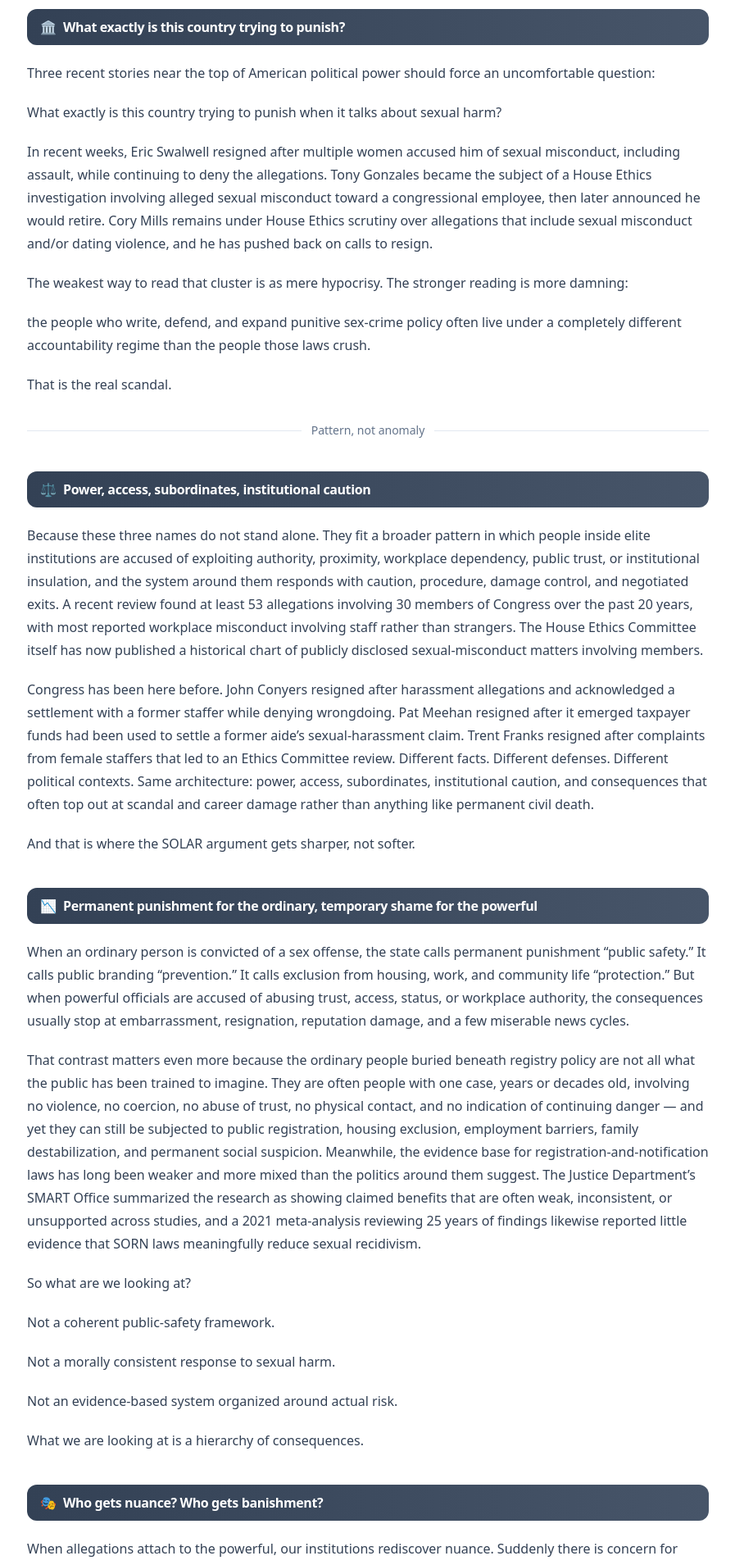
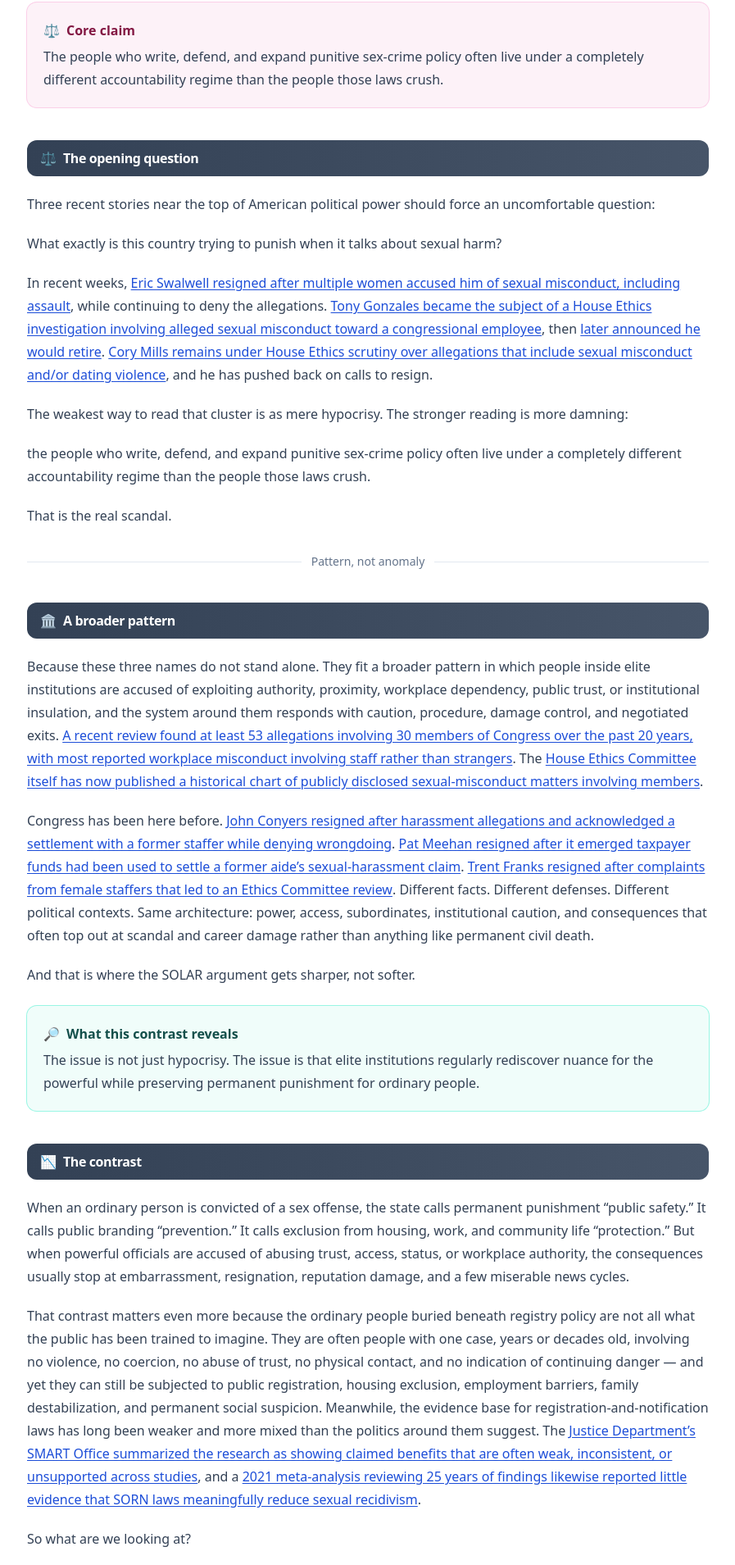
Before and after one commit to projectsolarrecon/Solar, a React (Vite) app: page /blog/permanent-punishment-public-temporary-shame-powerful in a window 1280 px wide. Shown: the part 758-2667 px from the top of the page at 82% size, without its empty margins (191-1088 px from the left). Built offline with nearby package versions, Linux system fonts and the light colour scheme.

Commit message:
Update PermanentPunishmentPublicTemporaryShame.tsx

```diff
--- a/src/pages/blog/PermanentPunishmentPublicTemporaryShame.tsx
+++ b/src/pages/blog/PermanentPunishmentPublicTemporaryShame.tsx
@@ -1,7 +1,7 @@
 import React from "react";
 import { Link } from "react-router-dom";
 import BlogLayout from "../../components/layouts/BlogLayout";
-import { BandHeader, PullQuote, Divider } from "../../components/solar";
+import { BandHeader, Callout, PullQuote, Divider } from "../../components/solar";
 
 const linkCls = "text-blue-700 underline underline-offset-2 hover:text-blue-900";
 
@@ -9,7 +9,7 @@ export default function PermanentPunishmentPublicTemporaryShame(): JSX.Element {
   return (
     <BlogLayout
       title="Permanent Punishment for the Public, Temporary Shame for the Powerful"
-      description="Three recent stories near the top of American political power force a harder question: what exactly is this country trying to punish when it talks about sexual harm?"
+      description="Three recent stories near the top of American political power should force an uncomfortable question: what exactly is this country trying to punish when it talks about sexual harm?"
       keywords="sex offender registry, congressional ethics, political hypocrisy, sexual misconduct, public safety theater, systemic accountability"
       date="2026-04-22"
       readTime="10 min"
@@ -17,141 +17,207 @@ export default function PermanentPunishmentPublicTemporaryShame(): JSX.Element {
       lede="Three recent stories near the top of American political power should force an uncomfortable question: what exactly is this country trying to punish when it talks about sexual harm?"
     >
       <article className="prose prose-slate max-w-none">
-        <BandHeader title="What exactly is this country trying to punish?" icon="🏛️" />
+        <Callout variant="policy" title="Core claim" icon="⚖️">
+          <p>
+            The people who write, defend, and expand punitive sex-crime policy often live under a
+            completely different accountability regime than the people those laws crush.
+          </p>
+        </Callout>
+
+        <BandHeader title="The opening question" icon="⚖️" />
+
+        <p>Three recent stories near the top of American political power should force an uncomfortable question:</p>
+
+        <p>What exactly is this country trying to punish when it talks about sexual harm?</p>
 
         <p>
-          Three recent stories near the top of American political power should force an
-          uncomfortable question:
+          In recent weeks,{" "}
+          <a
+            className={linkCls}
+            href="https://apnews.com/article/congress-ethics-swalwell-california-governor-a1626c5f4dbcc16c85f4313a8d7e5464"
+            target="_blank"
+            rel="noopener"
+          >
+            Eric Swalwell resigned after multiple women accused him of sexual misconduct, including assault
+          </a>
+          , while continuing to deny the allegations.{" "}
+          <a
+            className={linkCls}
+            href="https://ethics.house.gov/press-releases/statement-of-the-chairman-and-ranking-member-of-the-committee-on-ethics-regarding-representative-tony-gonzales/"
+            target="_blank"
+            rel="noopener"
+          >
+            Tony Gonzales became the subject of a House Ethics investigation involving alleged sexual misconduct toward a congressional employee
+          </a>
+          , then{" "}
+          <a
+            className={linkCls}
+            href="https://apnews.com/article/congress-gonzales-retirement-affair-3791f1a1eefe9fabfeb1647bc7bb0b0f"
+            target="_blank"
+            rel="noopener"
+          >
+            later announced he would retire
+          </a>
+          .{" "}
+          <a
+            className={linkCls}
+            href="https://ethics.house.gov/press-releases/statement-of-the-chairman-and-ranking-member-of-the-committee-on-ethics-regarding-representative-cory-mills-2/"
+            target="_blank"
+            rel="noopener"
+          >
+            Cory Mills remains under House Ethics scrutiny over allegations that include sexual misconduct and/or dating violence
+          </a>
+          , and he has pushed back on calls to resign.
         </p>
 
-        <p>
-          What exactly is this country trying to punish when it talks about sexual harm?
-        </p>
+        <p>The weakest way to read that cluster is as mere hypocrisy. The stronger reading is more damning:</p>
 
         <p>
-          In recent weeks, Eric Swalwell resigned after multiple women accused him of sexual
-          misconduct, including assault, while continuing to deny the allegations. Tony Gonzales
-          became the subject of a House Ethics investigation involving alleged sexual misconduct
-          toward a congressional employee, then later announced he would retire. Cory Mills
-          remains under House Ethics scrutiny over allegations that include sexual misconduct
-          and/or dating violence, and he has pushed back on calls to resign.
-        </p>
-
-        <p>
-          The weakest way to read that cluster is as mere hypocrisy. The stronger reading is more
-          damning:
-        </p>
-
-        <p>
-          the people who write, defend, and expand punitive sex-crime policy often live under a
-          completely different accountability regime than the people those laws crush.
+          the people who write, defend, and expand punitive sex-crime policy often live under a completely different accountability regime than the people those laws crush.
         </p>
 
         <p>That is the real scandal.</p>
 
         <Divider label="Pattern, not anomaly" />
 
-        <BandHeader title="Power, access, subordinates, institutional caution" icon="⚖️" />
+        <BandHeader title="A broader pattern" icon="🏛️" />
 
         <p>
-          Because these three names do not stand alone. They fit a broader pattern in which people
-          inside elite institutions are accused of exploiting authority, proximity, workplace
-          dependency, public trust, or institutional insulation, and the system around them
-          responds with caution, procedure, damage control, and negotiated exits. A recent review
-          found at least 53 allegations involving 30 members of Congress over the past 20 years,
-          with most reported workplace misconduct involving staff rather than strangers. The House
-          Ethics Committee itself has now published a historical chart of publicly disclosed
-          sexual-misconduct matters involving members.
+          Because these three names do not stand alone. They fit a broader pattern in which people inside elite institutions are accused of exploiting authority, proximity, workplace dependency, public trust, or institutional insulation, and the system around them responds with caution, procedure, damage control, and negotiated exits.{" "}
+          <a
+            className={linkCls}
+            href="https://www.theguardian.com/us-news/2026/apr/21/house-senate-sexual-harassment-study"
+            target="_blank"
+            rel="noopener"
+          >
+            A recent review found at least 53 allegations involving 30 members of Congress over the past 20 years, with most reported workplace misconduct involving staff rather than strangers
+          </a>
+          . The{" "}
+          <a
+            className={linkCls}
+            href="https://ethics.house.gov/wp-content/uploads/2026/04/Historical-Chart-of-Sexual-Misconduct-Matters.pdf"
+            target="_blank"
+            rel="noopener"
+          >
+            House Ethics Committee itself has now published a historical chart of publicly disclosed sexual-misconduct matters involving members
+          </a>
+          .
         </p>
 
         <p>
-          Congress has been here before. John Conyers resigned after harassment allegations and
-          acknowledged a settlement with a former staffer while denying wrongdoing. Pat Meehan
-          resigned after it emerged taxpayer funds had been used to settle a former aide’s
-          sexual-harassment claim. Trent Franks resigned after complaints from female staffers
-          that led to an Ethics Committee review. Different facts. Different defenses. Different
-          political contexts. Same architecture: power, access, subordinates, institutional
-          caution, and consequences that often top out at scandal and career damage rather than
-          anything like permanent civil death.
+          Congress has been here before.{" "}
+          <a
+            className={linkCls}
+            href="https://www.reuters.com/article/world/us-politics/us-house-to-stop-using-public-funds-for-harassment-settlements-speaker-idUSKBN1E71X1/"
+            target="_blank"
+            rel="noopener"
+          >
+            John Conyers resigned after harassment allegations and acknowledged a settlement with a former staffer while denying wrongdoing
+          </a>
+          .{" "}
+          <a
+            className={linkCls}
+            href="https://www.reuters.com/article/world/us-lawmaker-meehan-resigns-following-sexual-harassment-claim-idUSKBN1HY2TL/"
+            target="_blank"
+            rel="noopener"
+          >
+            Pat Meehan resigned after it emerged taxpayer funds had been used to settle a former aide’s sexual-harassment claim
+          </a>
+          .{" "}
+          <a
+            className={linkCls}
+            href="https://www.reuters.com/article/world/rep-franks-to-resign-after-staff-members-complaints-of-harassment-idUSKBN1E1342/"
+            target="_blank"
+            rel="noopener"
+          >
+            Trent Franks resigned after complaints from female staffers that led to an Ethics Committee review
+          </a>
+          . Different facts. Different defenses. Different political contexts. Same architecture: power, access, subordinates, institutional caution, and consequences that often top out at scandal and career damage rather than anything like permanent civil death.
         </p>
 
         <p>And that is where the SOLAR argument gets sharper, not softer.</p>
 
-        <BandHeader title="Permanent punishment for the ordinary, temporary shame for the powerful" icon="📉" />
+        <Callout variant="research" title="What this contrast reveals" icon="🔎">
+          <p>
+            The issue is not just hypocrisy. The issue is that elite institutions regularly rediscover
+            nuance for the powerful while preserving permanent punishment for ordinary people.
+          </p>
+        </Callout>
+
+        <BandHeader title="The contrast" icon="📉" />
 
         <p>
-          When an ordinary person is convicted of a sex offense, the state calls permanent
-          punishment “public safety.” It calls public branding “prevention.” It calls exclusion
-          from housing, work, and community life “protection.” But when powerful officials are
-          accused of abusing trust, access, status, or workplace authority, the consequences
-          usually stop at embarrassment, resignation, reputation damage, and a few miserable news
-          cycles.
+          When an ordinary person is convicted of a sex offense, the state calls permanent punishment “public safety.” It calls public branding “prevention.” It calls exclusion from housing, work, and community life “protection.” But when powerful officials are accused of abusing trust, access, status, or workplace authority, the consequences usually stop at embarrassment, resignation, reputation damage, and a few miserable news cycles.
         </p>
 
         <p>
-          That contrast matters even more because the ordinary people buried beneath registry
-          policy are not all what the public has been trained to imagine. They are often people
-          with one case, years or decades old, involving no violence, no coercion, no abuse of
-          trust, no physical contact, and no indication of continuing danger — and yet they can
-          still be subjected to public registration, housing exclusion, employment barriers,
-          family destabilization, and permanent social suspicion. Meanwhile, the evidence base for
-          registration-and-notification laws has long been weaker and more mixed than the politics
-          around them suggest. The Justice Department’s SMART Office summarized the research as
-          showing claimed benefits that are often weak, inconsistent, or unsupported across
-          studies, and a 2021 meta-analysis reviewing 25 years of findings likewise reported
-          little evidence that SORN laws meaningfully reduce sexual recidivism.
+          That contrast matters even more because the ordinary people buried beneath registry policy are not all what the public has been trained to imagine. They are often people with one case, years or decades old, involving no violence, no coercion, no abuse of trust, no physical contact, and no indication of continuing danger — and yet they can still be subjected to public registration, housing exclusion, employment barriers, family destabilization, and permanent social suspicion. Meanwhile, the evidence base for registration-and-notification laws has long been weaker and more mixed than the politics around them suggest. The{" "}
+          <a
+            className={linkCls}
+            href="https://smart.ojp.gov/sites/g/files/xyckuh231/files/media/document/SMART-FRD-Claimed-Impacts.pdf"
+            target="_blank"
+            rel="noopener"
+          >
+            Justice Department’s SMART Office summarized the research as showing claimed benefits that are often weak, inconsistent, or unsupported across studies
+          </a>
+          , and a{" "}
+          <a
+            className={linkCls}
+            href="https://link.springer.com/article/10.1007/s11292-021-09480-z"
+            target="_blank"
+            rel="noopener"
+          >
+            2021 meta-analysis reviewing 25 years of findings likewise reported little evidence that SORN laws meaningfully reduce sexual recidivism
+          </a>
+          .
         </p>
 
         <p>So what are we looking at?</p>
 
         <p>Not a coherent public-safety framework.</p>
+
         <p>Not a morally consistent response to sexual harm.</p>
+
         <p>Not an evidence-based system organized around actual risk.</p>
 
         <p>What we are looking at is a hierarchy of consequences.</p>
 
-        <BandHeader title="Who gets nuance? Who gets banishment?" icon="🎭" />
+        <Divider label="Nuance for some, absolutism for others" />
+
+        <BandHeader title="Selective moral brutality" icon="🎭" />
 
         <p>
-          When allegations attach to the powerful, our institutions rediscover nuance. Suddenly
-          there is concern for process, context, timing, incomplete facts, reputational fairness,
-          collateral damage, family pain, and the danger of rushing to judgment. When stigma
-          attaches to ordinary people, especially socially despised people, that same culture
-          becomes absolutist. It flattens distinctions. It erases gradations. It ignores time. It
-          ignores individual risk. It treats category as destiny. That is not a serious prevention
-          model. It is selective moral brutality.
+          When allegations attach to the powerful, our institutions rediscover nuance. Suddenly there is concern for process, context, timing, incomplete facts, reputational fairness, collateral damage, family pain, and the danger of rushing to judgment. When stigma attaches to ordinary people, especially socially despised people, that same culture becomes absolutist. It flattens distinctions. It erases gradations. It ignores time. It ignores individual risk. It treats category as destiny. That is not a serious prevention model. It is selective moral brutality.
         </p>
 
         <p>
-          Congress does not legislate sexual harm from a position of moral authority. It legislates
-          from inside a culture that repeatedly protects its own. Even its reforms have reflected
-          that reality. In 2018, after sustained outrage over how congressional misconduct claims
-          were handled, Congress finally passed legislation requiring members to personally repay
-          settlements and certain awards instead of relying on public funds. That reform did not
-          appear out of nowhere. It appeared because the institution had already shown, repeatedly,
-          that it was too comfortable buffering its own from the consequences ordinary people are
-          told are necessary for “safety.”
+          Congress does not legislate sexual harm from a position of moral authority. It legislates from inside a culture that repeatedly protects its own. Even its reforms have reflected that reality.{" "}
+          <a
+            className={linkCls}
+            href="https://www.reuters.com/article/world/us-politics/congress-passes-bill-to-make-members-pay-sexual-misconduct-claims-idUSKBN1OC2UZ/"
+            target="_blank"
+            rel="noopener"
+          >
+            In 2018, after sustained outrage over how congressional misconduct claims were handled, Congress finally passed legislation requiring members to personally repay settlements and certain awards instead of relying on public funds
+          </a>
+          . That reform did not appear out of nowhere. It appeared because the institution had already shown, repeatedly, that it was too comfortable buffering its own from the consequences ordinary people are told are necessary for “safety.”
         </p>
 
-        <BandHeader title="Containment for the powerful, unequal ruin for the expendable" icon="🧱" />
+        <Callout variant="legal" title="Institutional memory matters" icon="📚">
+          <p>
+            This reform context matters because it shows Congress did not act from abstract principle.
+            It acted after repeated evidence that it had insulated its own members from consequences.
+          </p>
+        </Callout>
+
+        <BandHeader title="Containment versus banishment" icon="🧱" />
 
         <p>
-          That is why Swalwell, Gonzales, and Mills matter beyond gossip or partisan point-scoring.
-          They are not just three awkward headlines. They are reminders of a durable American
-          pattern: when people in power are accused of misconduct tied to authority, access, or
-          trust, the system tends to answer with containment. When ordinary people are marked with
-          sexual stigma, the system answers with banishment.
+          That is why Swalwell, Gonzales, and Mills matter beyond gossip or partisan point-scoring. They are not just three awkward headlines. They are reminders of a durable American pattern: when people in power are accused of misconduct tied to authority, access, or trust, the system tends to answer with containment. When ordinary people are marked with sexual stigma, the system answers with banishment.
         </p>
 
         <p>
-          If our laws were really about danger, harm, and prevention, they would not fall hardest
-          on the socially expendable while the politically powerful negotiate their consequences
-          through resignation letters, internal procedures, party statements, and reputation
-          management. If they were really about risk, they would distinguish far more carefully
-          between coercive abuse and non-contact conduct, between actual continuing danger and
-          symbolic disgust, between harm prevention and public theater. The fact that they do not
-          is not an accident. It is the design logic of a system more interested in sorting people
-          into the salvageable and the disposable than in protecting anyone consistently.
+          If our laws were really about danger, harm, and prevention, they would not fall hardest on the socially expendable while the politically powerful negotiate their consequences through resignation letters, internal procedures, party statements, and reputation management. If they were really about risk, they would distinguish far more carefully between coercive abuse and non-contact conduct, between actual continuing danger and symbolic disgust, between harm prevention and public theater. The fact that they do not is not an accident. It is the design logic of a system more interested in sorting people into the salvageable and the disposable than in protecting anyone consistently.
         </p>
 
         <p>The people who write sex-crime policy rarely live under it.</p>
@@ -159,9 +225,12 @@ export default function PermanentPunishmentPublicTemporaryShame(): JSX.Element {
         <p>The people who defend lifelong punishment rarely face lifelong punishment.</p>
 
         <p>
-          And that alone should tell us something essential: this system was never built simply to
-          protect. It was built to reassure the public through unequal ruin.
+          And that alone should tell us something essential: this system was never built simply to protect. It was built to reassure the public through unequal ruin.
         </p>
+
+        <p>That is not justice.</p>
+
+        <p>That is hierarchy wearing the language of safety.</p>
 
         <PullQuote>
           “That is not justice.
@@ -293,7 +362,7 @@ export default function PermanentPunishmentPublicTemporaryShame(): JSX.Element {
             </a>
           </li>
           <li>
-            Journal of Experimental Criminology — original 2021 meta-analysis on SORN effectiveness —{" "}
+            Journal of Experimental Criminology — 2021 meta-analysis on SORN effectiveness —{" "}
             <a
               className={linkCls}
               href="https://link.springer.com/article/10.1007/s11292-021-09480-z"
```
